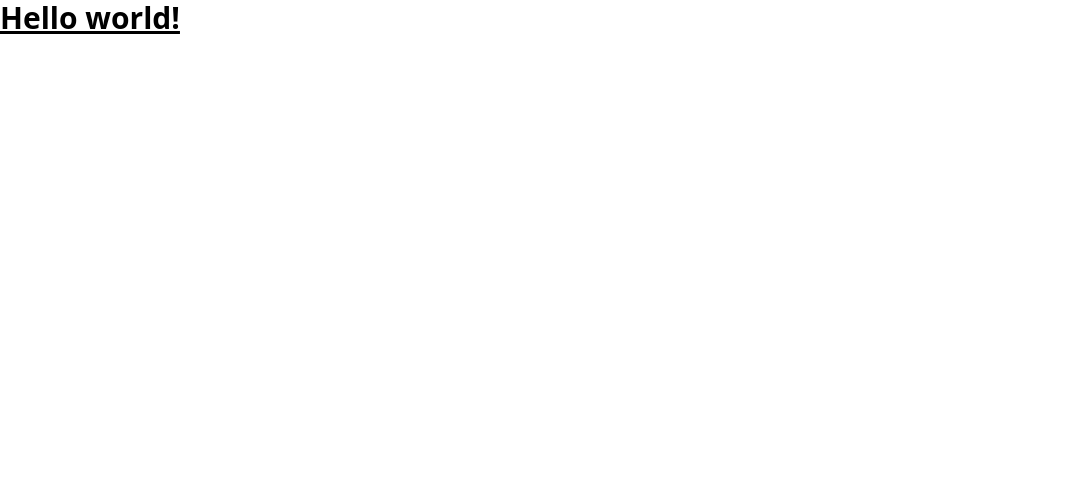
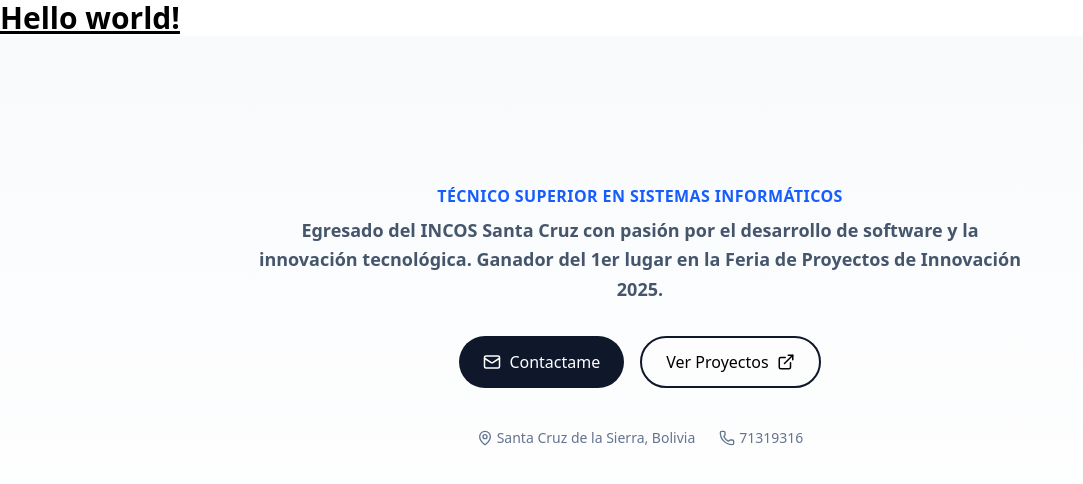
Before and after one commit to alexsi64-ash/portafolio, a React (Vite) app: page / in a window 1280 px wide. Shown: the top 484 px of the page, without its empty margins (0-1083 px from the left). Built offline with nearby package versions, Linux system fonts and the light colour scheme.

Commit message:
Creacion inicial de la seccion Hero

```diff
--- a/src/App.tsx
+++ b/src/App.tsx
@@ -1,3 +1,4 @@
+import { Hero } from "./components/Hero"
 
 
 function App() {
@@ -6,6 +7,7 @@ function App() {
       <h1 className="text-3xl font-bold underline">
         Hello world!
       </h1>
+      <Hero />
     </>
   )
 }
--- /dev/null
+++ b/src/components/Hero.tsx
@@ -0,0 +1,34 @@
+import { personalInfo } from "../data/cvData";
+import { Mail, MapPin, Phone, ExternalLink } from 'lucide-react';
+
+export const Hero = () => {
+    return (
+        <section className="min-h-[70vh] flex flex-col justify-center items-center text-center p-6 bg-gradient-to-b from-slate-50 to-white">
+            <div className="max-w-3xl">
+                <h2 className="text-blue-600 font-semibold tracking-wide uppercase mb-2">
+                    {personalInfo.titulo}
+                </h2>
+                <h1 className="text-5xl md:text-6xl font-extrabold text-slate-900 mb-6">
+                    <p className="text-lg text-slate-600 mb-8 leading-relaxed">
+                        Egresado del INCOS Santa Cruz con pasión por el desarrollo de software y la innovación tecnológica.
+                        Ganador del 1er lugar en la Feria de Proyectos de Innovación 2025.
+                    </p>
+                </h1>
+
+                <div className="flex flex-wrap justify-center gap-4 mb-10">
+                    <a href={`mailto:${personalInfo.email}`} className="flex items-center gap-2 bg-slate-900 text-white px-6 py-3 rounded-full hover:bg-slate-800 transition">
+                        <Mail size={18} /> Contactame
+                    </a>
+                    <button className="flex items-center gap-2 border-2 border-slate-900 px-6 py-3 rounded-full hover:bg-slate-50 transition">
+                        Ver Proyectos <ExternalLink size={18} />
+                    </button>
+                </div>
+
+                <div className="flex flex-col md:flex-row justify-center items-center gap-6 text-slate-500 text-sm">
+                    <span className="flex items-center gap-1"><MapPin size={16} /> {personalInfo.direccion}</span>
+                    <span className="flex items-center gap-1"><Phone size={16} /> {personalInfo.celular}</span>
+                </div>
+            </div>
+        </section>
+    )
+}
```
